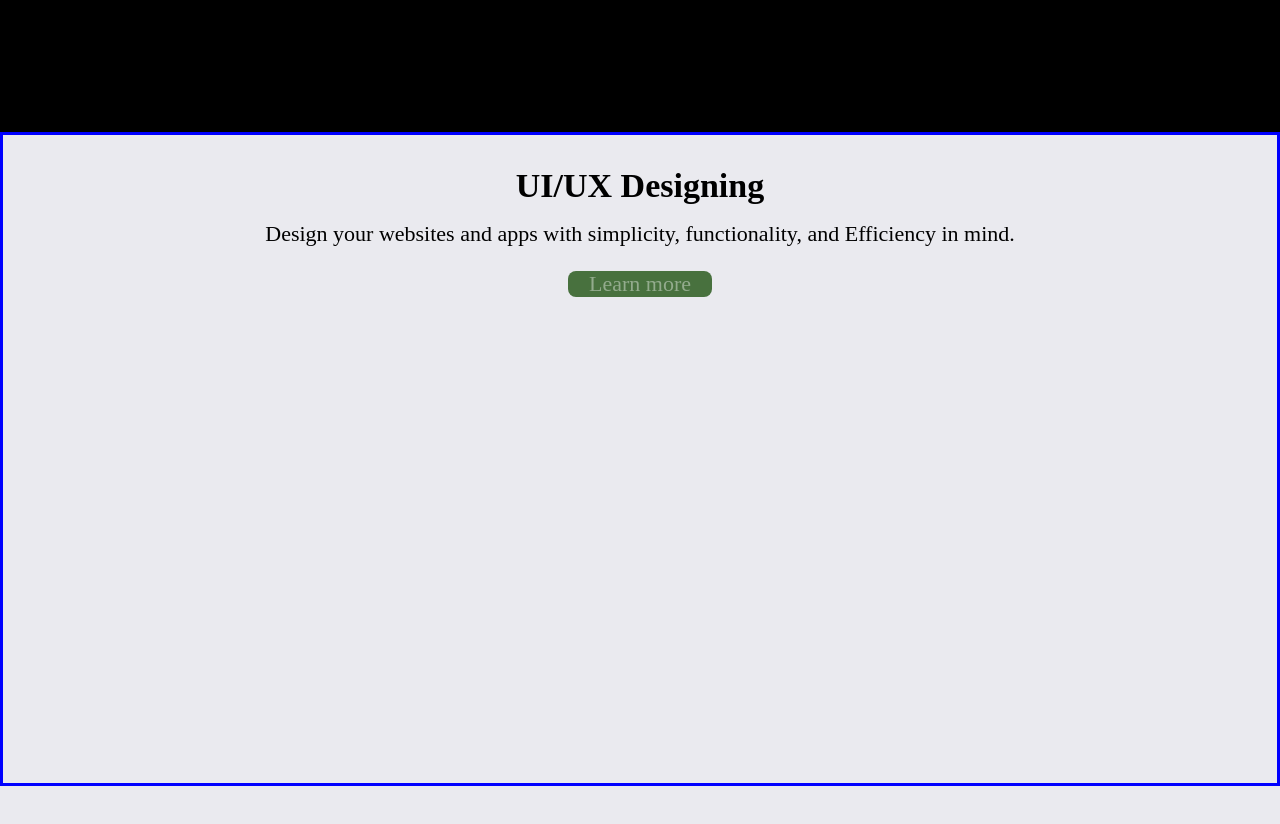
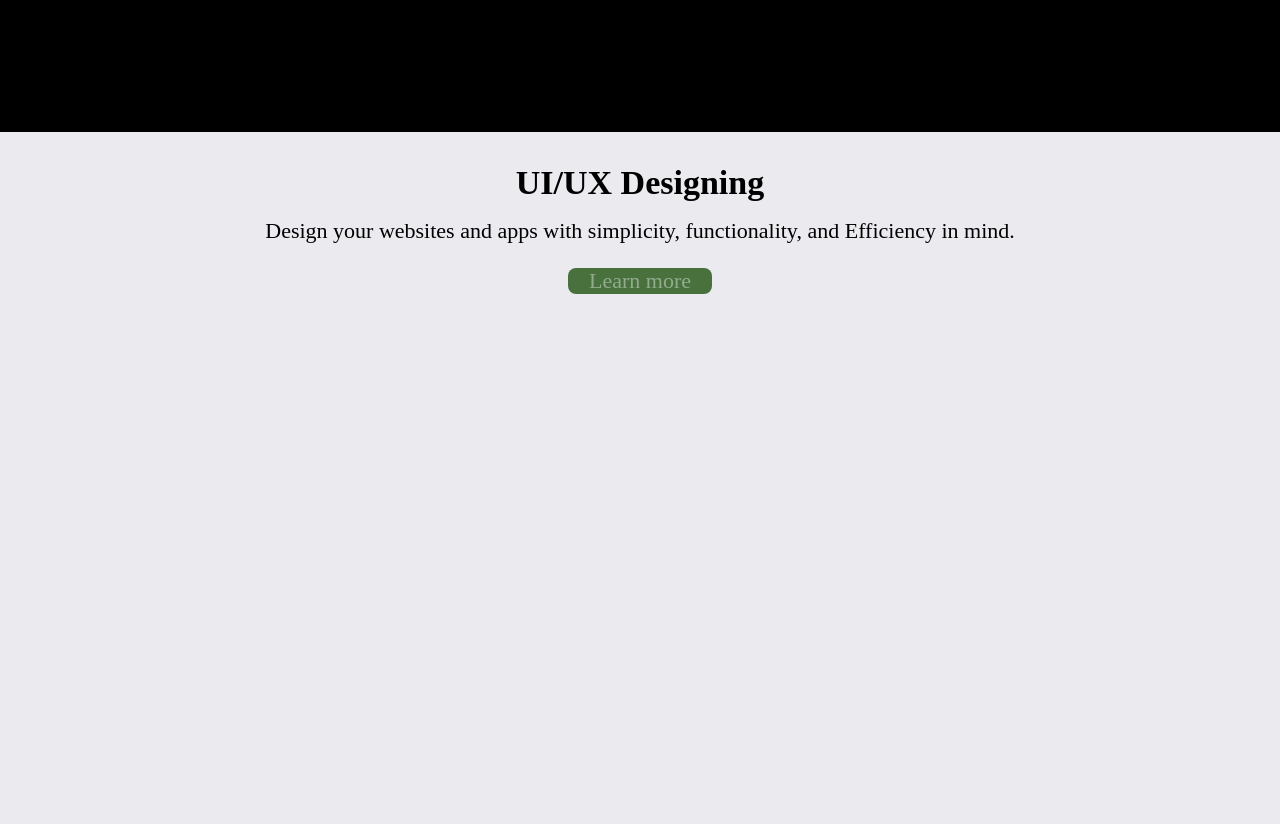
Before and after one commit to firemasterleo/shapestation2, a Vue app: page / in a window 1280 px wide. Shown: the part 580-1404 px from the top of the page. Built offline with nearby package versions, Linux system fonts and the light colour scheme.

Commit message:
Update HomePage.vue

```diff
--- a/src/components/HomePage.vue
+++ b/src/components/HomePage.vue
@@ -130,7 +130,7 @@
         }
 
         .image {
-            border: solid red;
+            // border: solid red;
 
          height: auto;
             width: 100vw;
@@ -268,7 +268,7 @@
 
         height: 654px;
         overflow: hidden;
-        border: solid blue;
+        // border: solid blue;
 
         .text {
             display: flex;
```
